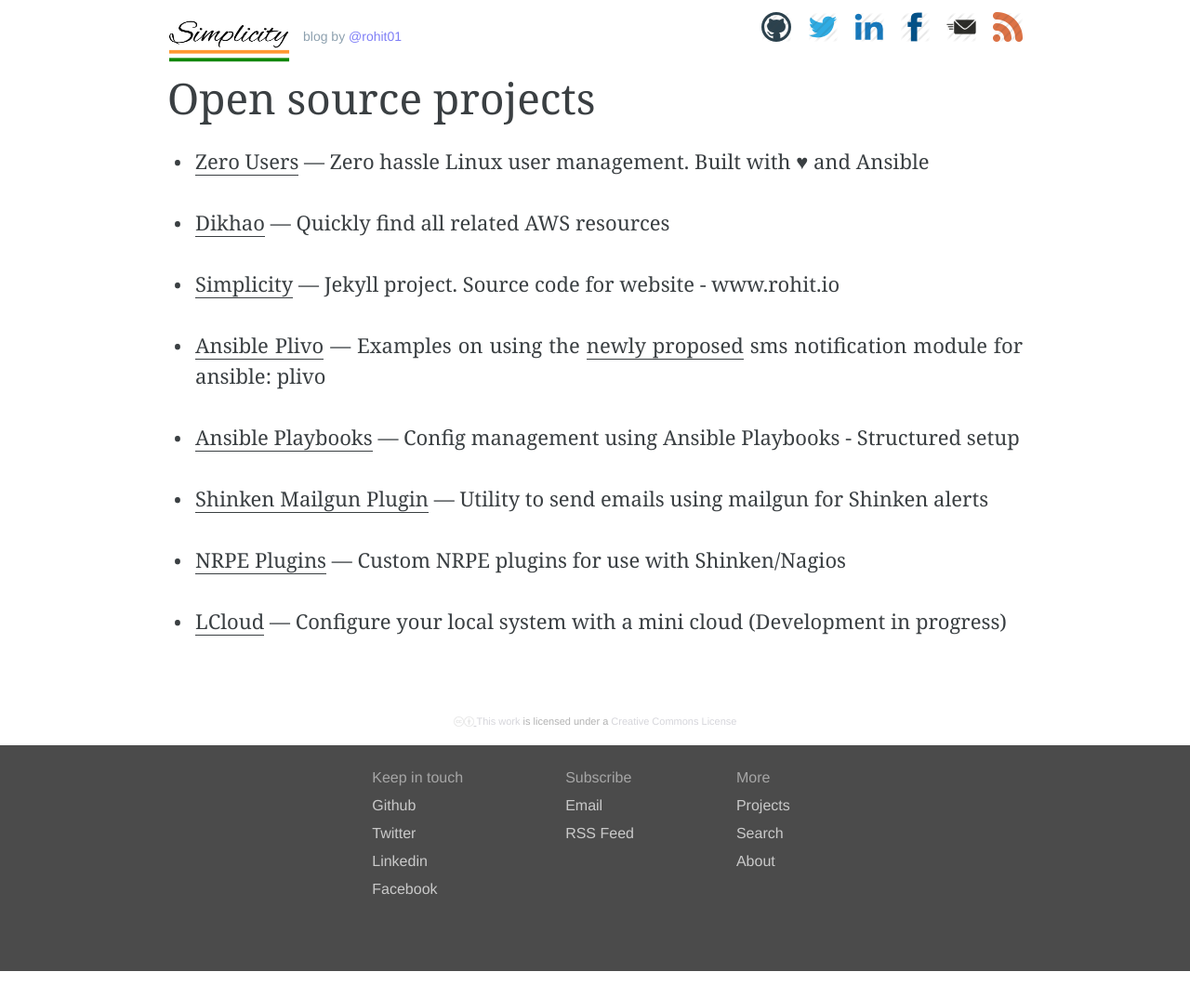
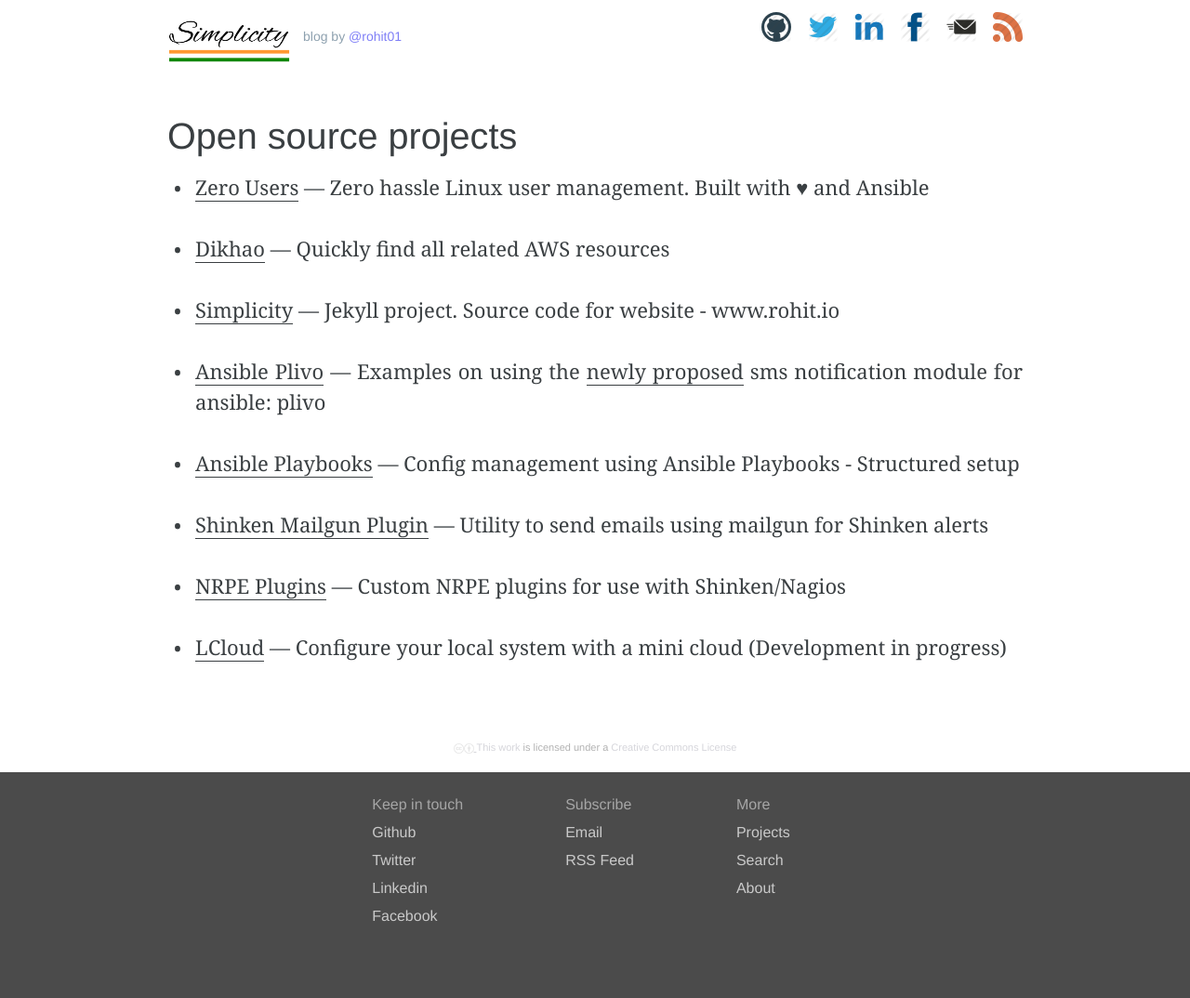
Before and after one commit to rohit01/blog_backup, a Jekyll site: the page built from projects/index.md, in a window 1280 px wide. Shown: the whole page at 93% size. Built offline with Jekyll 4.4.1, drawn with Linux system fonts in a browser that asks for light colours; Markdown is read by kramdown in place of the engine named in the settings; before the commit the page ends 1045 px from its top, so only the background shows below that.

Commit message:
Fix mobile view

```diff
--- a/_includes/projects.md
+++ b/_includes/projects.md
@@ -1,5 +1,4 @@
-Open source projects
-====================
+## Open source projects
 
 * [Zero Users](https://github.com/rohit01/zero-users) &mdash; Zero hassle Linux user management. Built with ♥ and Ansible
 
```
